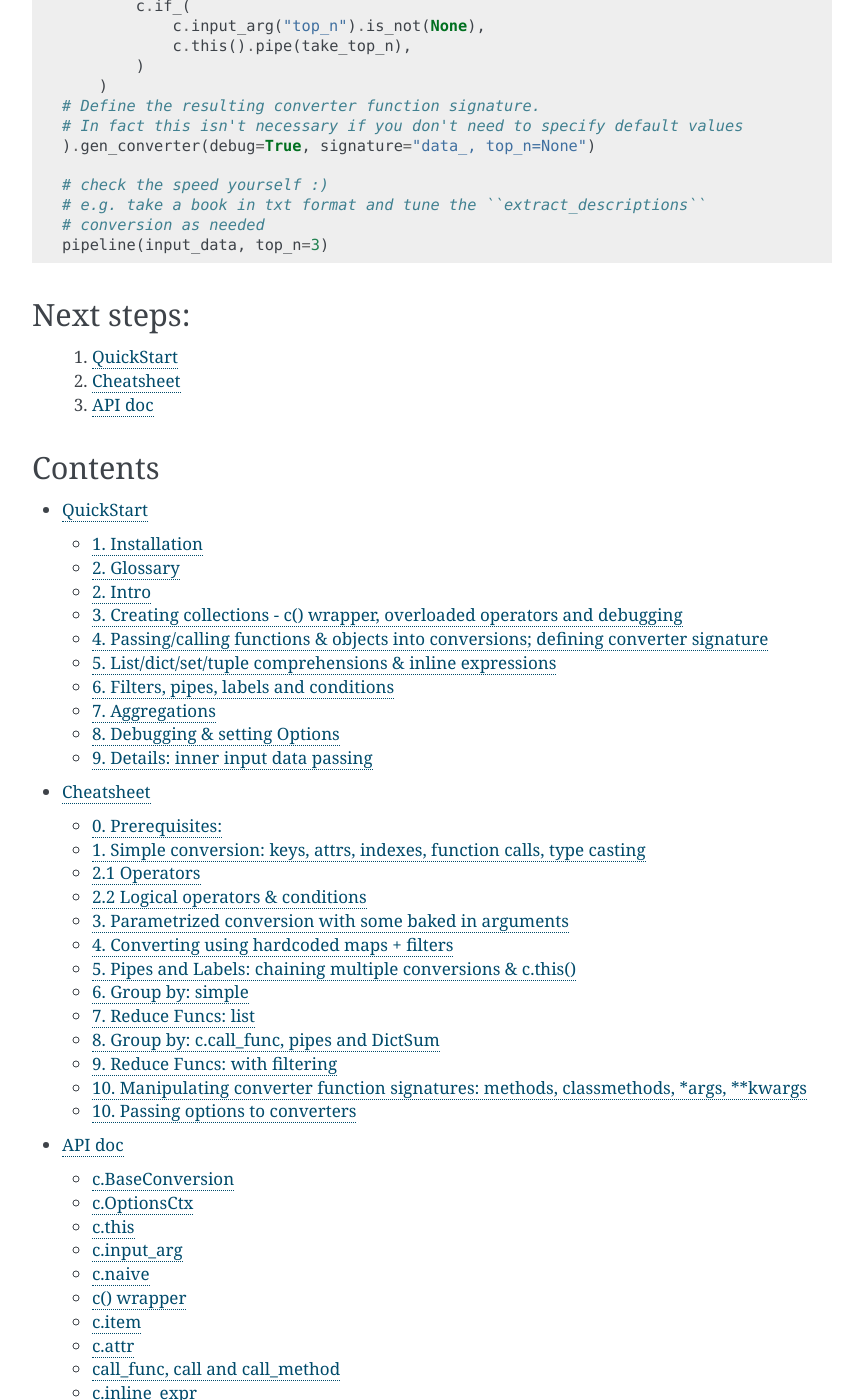
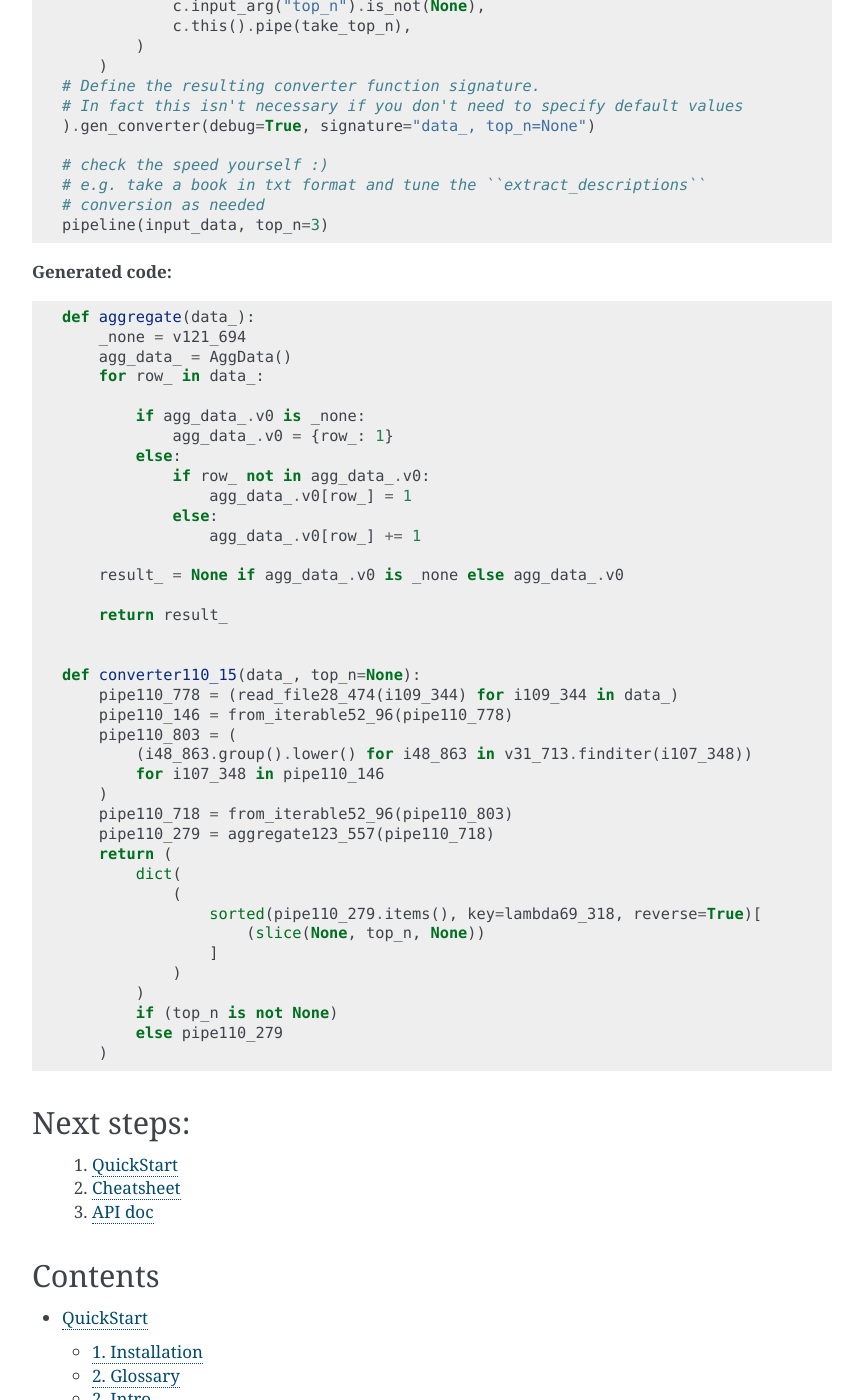
Before and after one commit to westandskif/convtools, a Sphinx documentation site: the page built from docs/index.rst, in a window 1280 px wide and 1400 px high, scrolled down 2713 px. Shown: the whole window, without its empty margins (338-1201 px from the left). Built offline with Sphinx 7.4.7, drawn with Linux system fonts in a browser that asks for light colours.

Commit message:
added generated code to the example on the index page

```diff
--- a/docs/index.rst
+++ b/docs/index.rst
@@ -76,7 +76,6 @@ An example:
        c.call_func(read_file, c.this())
    )
 
-
    # 1. make ``re`` pattern available to the code to be generated
    # 2. call ``finditer`` method of the pattern and pass the string
    #    as an argument
@@ -153,6 +152,49 @@ An example:
    pipeline(input_data, top_n=3)
 
 
+**Generated code:**
+
+.. code-block:: python
+
+   def aggregate(data_):
+       _none = v121_694
+       agg_data_ = AggData()
+       for row_ in data_:
+
+           if agg_data_.v0 is _none:
+               agg_data_.v0 = {row_: 1}
+           else:
+               if row_ not in agg_data_.v0:
+                   agg_data_.v0[row_] = 1
+               else:
+                   agg_data_.v0[row_] += 1
+
+       result_ = None if agg_data_.v0 is _none else agg_data_.v0
+
+       return result_
+
+
+   def converter110_15(data_, top_n=None):
+       pipe110_778 = (read_file28_474(i109_344) for i109_344 in data_)
+       pipe110_146 = from_iterable52_96(pipe110_778)
+       pipe110_803 = (
+           (i48_863.group().lower() for i48_863 in v31_713.finditer(i107_348))
+           for i107_348 in pipe110_146
+       )
+       pipe110_718 = from_iterable52_96(pipe110_803)
+       pipe110_279 = aggregate123_557(pipe110_718)
+       return (
+           dict(
+               (
+                   sorted(pipe110_279.items(), key=lambda69_318, reverse=True)[
+                       (slice(None, top_n, None))
+                   ]
+               )
+           )
+           if (top_n is not None)
+           else pipe110_279
+       )
+
 Next steps:
 ===========
 
```
Also changed, not shown: README.rst (+43 -1 lines).
